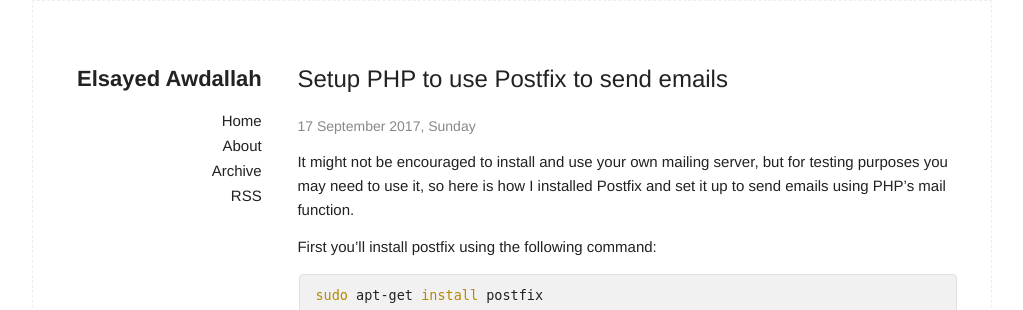
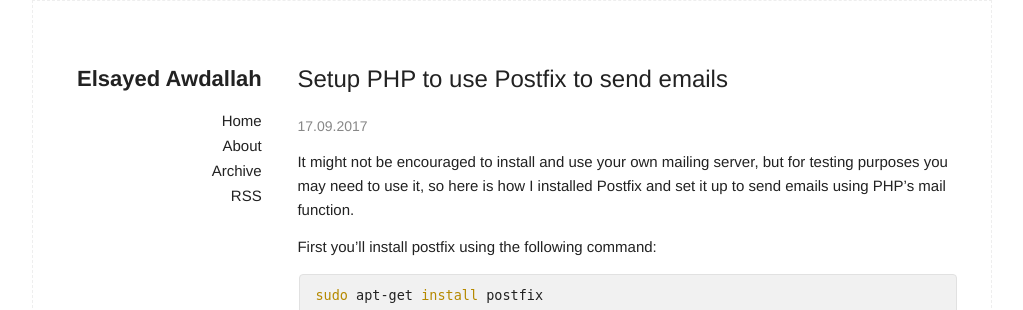
Before and after one commit to eawd/eawd.github.io, a Jekyll site: the page built from _posts/2017-09-25-install-postfix-php-mail.md, in a window 1280 px wide. Shown: the top 310 px of the page, without its empty margins (128-1151 px from the left). Built offline with Jekyll 4.4.1, drawn with Linux system fonts in a browser that asks for light colours.

Commit message:
change date formats

```diff
--- a/_layouts/post.html
+++ b/_layouts/post.html
@@ -9,7 +9,7 @@
 
   <header class="artilce_header">
     <h1 class="artilce_title" itemprop="name headline">{{ page.title }}</h1>
-    <p class="artilce_meta"><bdi class="ltr"><time datetime="{{ page.date | date_to_xmlschema }}" itemprop="datePublished" class="post_date">{{ page.date | date: "%d %B %Y, %A" }}</time></bdi>{% if page.author %} • <span itemprop="author" itemscope itemtype="http://schema.org/Person"><span itemprop="name">{{ page.author }}</span></span>{% endif %}</p>
+    <p class="artilce_meta"><bdi class="ltr"><time datetime="{{ page.date | date_to_xmlschema }}" itemprop="datePublished" class="post_date">{{ page.date | date: "%d.%m.%Y" }}</time></bdi>{% if page.author %} • <span itemprop="author" itemscope itemtype="http://schema.org/Person"><span itemprop="name">{{ page.author }}</span></span>{% endif %}</p>
   </header>
 
   <div class="article-content" itemprop="articleBody">
--- a/index.html
+++ b/index.html
@@ -14,7 +14,7 @@
     {% endif %}
       <header class="post_header">
         <h2 class="post_title"><a href="{{ post.url | prepend: site.baseurl }}">{{ post.title}}</a></h2>
-        <bdi class="ltr"><time class="post_date">{{ post.date | date: "%d %B %Y, %A" }}</time></bdi>
+        <bdi class="ltr"><time class="post_date">{{ post.date | date: "%d.%m.%Y" }}</time></bdi>
       </header>
       <div class="post_excerpt article-content">
         <p>
```
